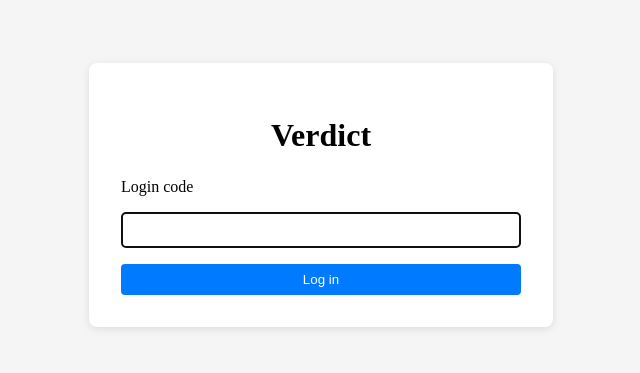
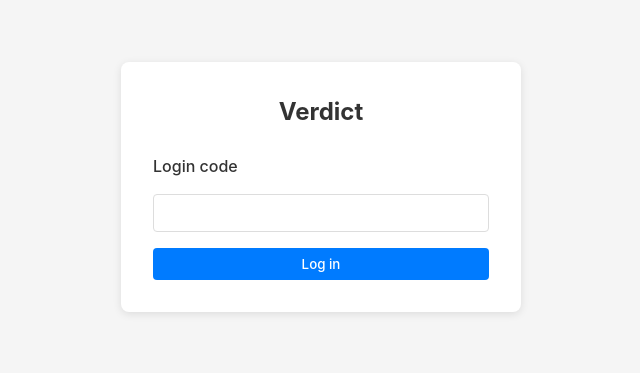
Before and after one commit to tsaramaso/verdict, a SvelteKit app in the folder ui/: page /login in a window 1280 px wide. Shown: the part 213-586 px from the top of the page, without its empty margins (319-959 px from the left). Built offline with nearby package versions, Linux system fonts and the light colour scheme.

Commit message:
ui[feat] css now global , new font, renamed game to home

```diff
--- /dev/null
+++ b/ui/src/app.css
@@ -0,0 +1,75 @@
+:root {
+  /* Colors */
+  --color-primary: #007bff;
+  --color-primary-dark: #0056b3;
+  --color-danger: #d32f2f;
+  --color-success: #4caf50;
+  --color-bg: #f5f5f5;
+  --color-bg-card: #ffffff;
+  --color-text: #333333;
+  --color-text-light: #666666;
+  --color-border: #ddd;
+
+  /* Typography */
+  --font-family-base: -apple-system, BlinkMacSystemFont, "Segoe UI", Roboto, "Helvetica Neue", Arial, sans-serif;
+  --font-family-mono: "Monaco", "Menlo", "Ubuntu Mono", monospace;
+  --font-size-base: 1rem;
+  --font-size-sm: 0.875rem;
+  --font-size-lg: 1.125rem;
+  --font-size-xl: 1.5rem;
+  --font-weight-normal: 400;
+  --font-weight-medium: 500;
+  --font-weight-bold: 700;
+
+  /* Spacing */
+  --spacing-xs: 0.25rem;
+  --spacing-sm: 0.5rem;
+  --spacing-md: 1rem;
+  --spacing-lg: 1.5rem;
+  --spacing-xl: 2rem;
+
+  /* Shadows */
+  --shadow-sm: 0 1px 2px rgba(0, 0, 0, 0.05);
+  --shadow-md: 0 2px 8px rgba(0, 0, 0, 0.1);
+  --shadow-lg: 0 4px 16px rgba(0, 0, 0, 0.15);
+
+  /* Border radius */
+  --radius-sm: 4px;
+  --radius-md: 8px;
+  --radius-lg: 12px;
+}
+
+* {
+  margin: 0;
+  padding: 0;
+  box-sizing: border-box;
+}
+
+body {
+  font-family: var(--font-family-base);
+  font-size: var(--font-size-base);
+  color: var(--color-text);
+  background-color: var(--color-bg);
+  line-height: 1.5;
+}
+
+a {
+  color: var(--color-primary);
+  text-decoration: none;
+}
+
+a:hover {
+  color: var(--color-primary-dark);
+}
+
+button {
+  font-family: inherit;
+  cursor: pointer;
+}
+
+input,
+textarea,
+select {
+  font-family: inherit;
+  font-size: inherit;
+}
--- a/ui/src/routes/login/+page.svelte
+++ b/ui/src/routes/login/+page.svelte
@@ -21,7 +21,7 @@
       });
 
       localStorage.setItem('auth_token', token);
-      await goto('/game');
+      await goto('/home');
     } catch (err) {
       error = 'Unknown code. Check and try again.';
     } finally {
@@ -49,7 +49,6 @@
         autocorrect="off"
         spellcheck="false"
         required
-        autofocus
         disabled={loading}
       />
       <button type="submit" disabled={loading}>
@@ -65,52 +64,54 @@
     justify-content: center;
     align-items: center;
     height: 100vh;
-    background: #f5f5f5;
+    background-color: var(--color-bg);
   }
 
   .card {
-    background: white;
-    padding: 2rem;
-    border-radius: 8px;
-    box-shadow: 0 2px 8px rgba(0, 0, 0, 0.1);
+    background-color: var(--color-bg-card);
+    padding: var(--spacing-xl);
+    border-radius: var(--radius-md);
+    box-shadow: var(--shadow-md);
     width: 100%;
     max-width: 400px;
   }
 
   h1 {
     text-align: center;
-    margin-bottom: 1.5rem;
+    margin-bottom: var(--spacing-lg);
+    font-size: var(--font-size-xl);
+    font-weight: var(--font-weight-bold);
   }
 
   form {
     display: flex;
     flex-direction: column;
-    gap: 1rem;
+    gap: var(--spacing-md);
   }
 
   label {
-    font-weight: 500;
+    font-weight: var(--font-weight-medium);
   }
 
   input {
-    padding: 0.5rem;
-    border: 1px solid #ddd;
-    border-radius: 4px;
-    font-size: 1rem;
+    padding: var(--spacing-sm);
+    border: 1px solid var(--color-border);
+    border-radius: var(--radius-sm);
+    font-size: var(--font-size-base);
   }
 
   button {
-    padding: 0.5rem;
-    background: #007bff;
+    padding: var(--spacing-sm);
+    background-color: var(--color-primary);
     color: white;
     border: none;
-    border-radius: 4px;
-    font-weight: 500;
+    border-radius: var(--radius-sm);
+    font-weight: var(--font-weight-medium);
     cursor: pointer;
   }
 
   button:hover:not(:disabled) {
-    background: #0056b3;
+    background-color: var(--color-primary-dark);
   }
 
   button:disabled {
@@ -119,7 +120,7 @@
   }
 
   .error {
-    color: #d32f2f;
-    font-size: 0.9rem;
+    color: var(--color-danger);
+    font-size: var(--font-size-sm);
   }
 </style>
```
Also changed, not shown: ui/src/routes/+layout.svelte (+4 -3 lines), ui/src/routes/home/+page.svelte (renamed from ui/src/routes/game/+page.svelte).
